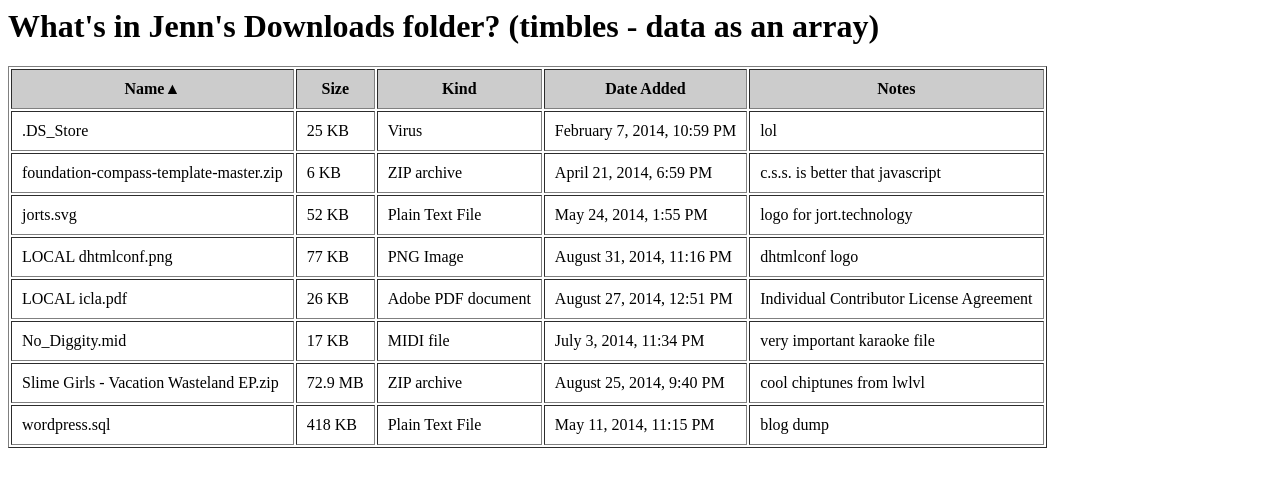
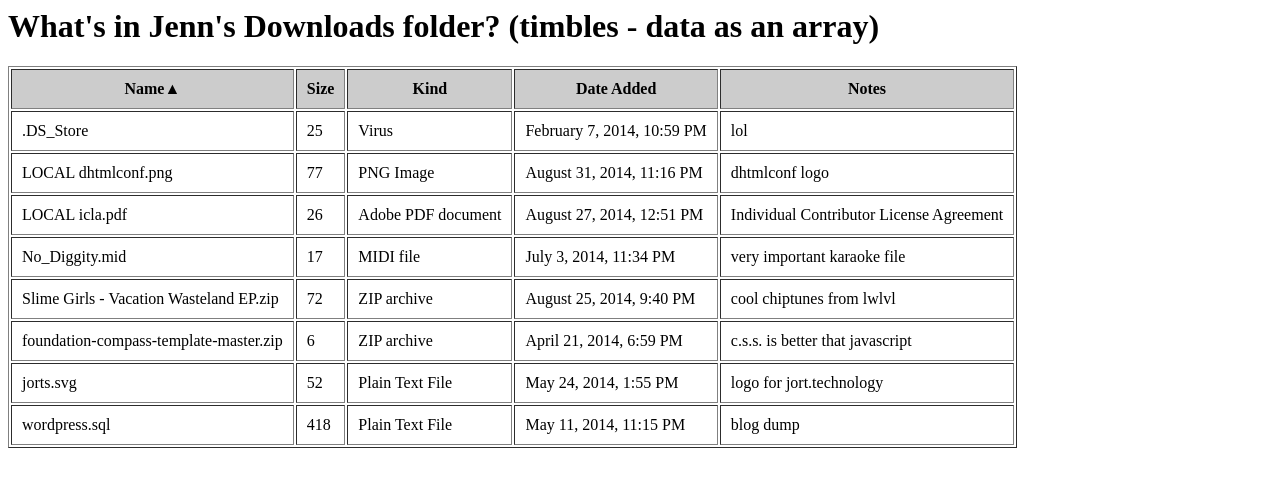
Before and after one commit to jennschiffer/timbles.js, a website: page examples/timbles-array.html in a window 1280 px wide. Drawn offline with Linux system fonts and the light colour scheme.

Commit message:
npm module json, have data-value in cells and sort by that data-value

```diff
--- a/examples/timbles-array.html
+++ b/examples/timbles-array.html
@@ -33,50 +33,50 @@ $(function() {
   var localData = [
     {
       name: "LOCAL dhtmlconf.png",
-      size: "77 KB",
+      size: 77,
       kind: "PNG Image",
       dateAdded: "August 31, 2014, 11:16 PM",
       notes: "dhtmlconf logo"
     },
     {
       name: "LOCAL icla.pdf",
-      size: "26 KB",
+      size: 26,
       kind: "Adobe PDF document",
       dateAdded: "August 27, 2014, 12:51 PM",
       notes: "Individual Contributor License Agreement"
     },{
       name: "Slime Girls - Vacation Wasteland EP.zip",
-      size: "72.9 MB",
+      size: 72,
       kind: "ZIP archive",
       dateAdded: "August 25, 2014, 9:40 PM",
       notes: "cool chiptunes from lwlvl"
     },{
       name: ".DS_Store",
-      size: "25 KB",
+      size: 25,
       kind: "Virus",
       dateAdded: "February 7, 2014, 10:59 PM",
       notes: "lol"
     },{
       name: "No_Diggity.mid",
-      size: "17 KB",
+      size: 17,
       kind: "MIDI file",
       dateAdded: "July 3, 2014, 11:34 PM",
       notes: "very important karaoke file"
     },{
       name: "jorts.svg",
-      size: "52 KB",
+      size: 52,
       kind: "Plain Text File",
       dateAdded: "May 24, 2014, 1:55 PM",
       notes: "logo for jort.technology"
     },{
       name: "wordpress.sql",
-      size: "418 KB",
+      size: 418,
       kind: "Plain Text File",
       dateAdded: "May 11, 2014, 11:15 PM",
       notes: "blog dump"
     },{
       name: "foundation-compass-template-master.zip",
-      size: "6 KB",
+      size: 6,
       kind: "ZIP archive",
       dateAdded: "April 21, 2014, 6:59 PM",
       notes: "c.s.s. is better that javascript"
--- a/package.json
+++ b/package.json
@@ -1,6 +1,6 @@
 {
   "name": "timbles",
-  "version": "1.0.0",
+  "version": "1.0.1",
   "description": "a very simple jQuery plugin for tables, made by the person who literally did not invent tables",
   "main": "timbles",
   "directories": {
@@ -19,7 +19,8 @@
     "table",
     "jquery",
     "jqueries",
-    "seo"
+    "seo",
+    "jquery-plugin"
   ],
   "author": "Jenn Schiffer <jenn@dotbiz.info> (http://jennmoney.biz)",
   "license": "MIT",
--- a/timbles.js
+++ b/timbles.js
@@ -127,7 +127,7 @@
       $.each(data, function(index, file){
         var $currentRow = $('<tr>');
         $.each(file, function(property, value){
-          $currentRow.append('<td class="' + property + '">' + value + '</td>');
+          $currentRow.append('<td class="' + property + '" data-value="' + value + '">' + value + '</td>');
         });
         thisTable.append($currentRow);
       });
@@ -170,8 +170,8 @@
 
         var alpha, beta;
         $sortedRecords = $recordsToSort.sort( function(a, b) {
-          alpha = $(a).find('td.' + key).text().toLowerCase();
-          beta = $(b).find('td.' + key).text().toLowerCase();
+          alpha = $(a).find('td.' + key).data('value');
+          beta = $(b).find('td.' + key).data('value');
           if ( alpha < beta ) {
             return -1;
           }
@@ -188,8 +188,8 @@
       else {
         $sortHeader.addClass(classes.sortDESC);
         $sortedRecords = $recordsToSort.sort( function(a, b) {
-          alpha = $(a).find('td.' + key).text().toLowerCase();
-          beta = $(b).find('td.' + key).text().toLowerCase();
+          alpha = $(a).find('td.' + key).data('value');
+          beta = $(b).find('td.' + key).data('value');
           if ( beta < alpha ) {
             return -1;
           }
```
